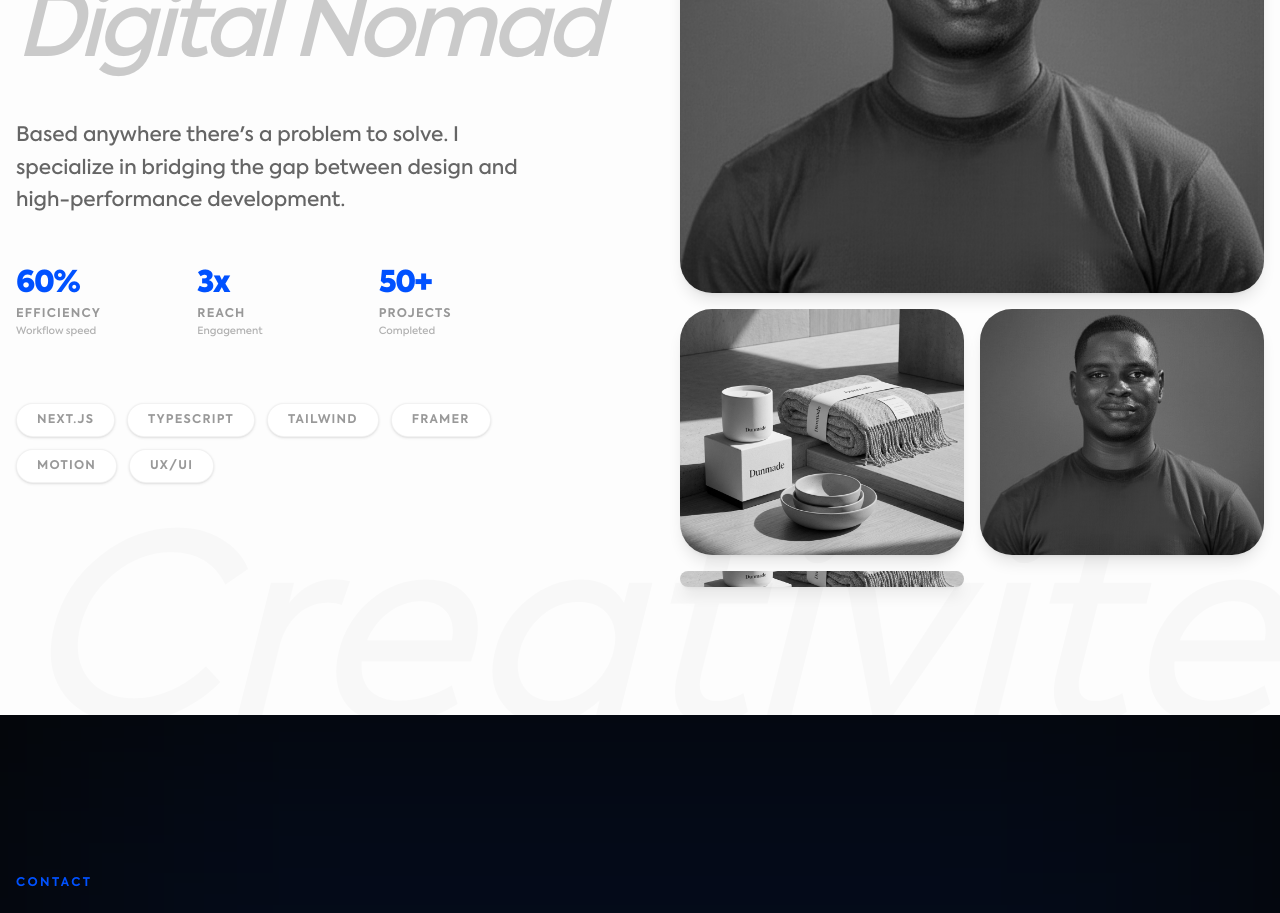
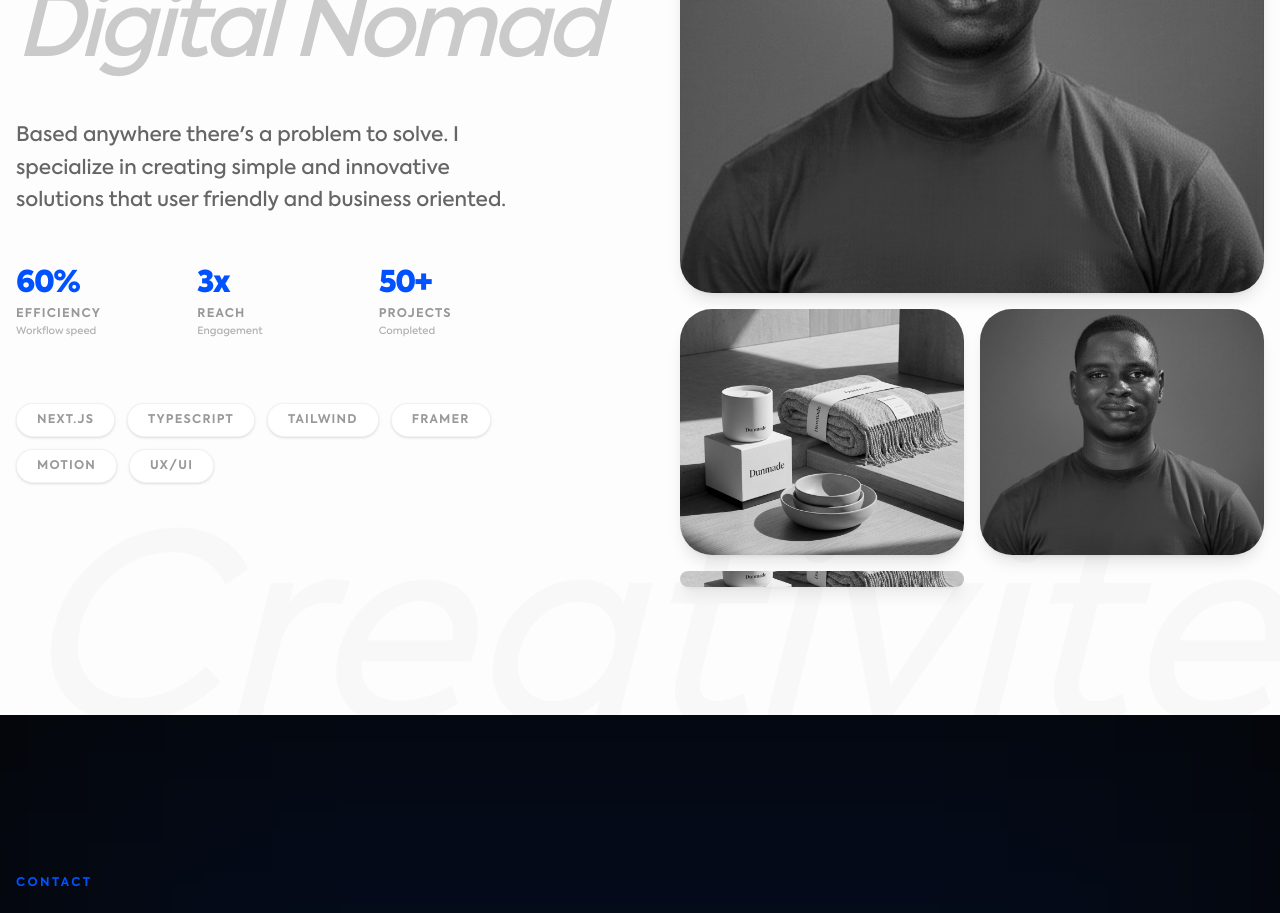
Before and after one commit to Mide29th/joshuababawale, a Next.js app: page / in a window 1280 px wide. Shown: the part 4160-5073 px from the top of the page. Built offline with nearby package versions, Linux system fonts and the light colour scheme.

Commit message:
Subtext Update

```diff
--- a/src/components/About.tsx
+++ b/src/components/About.tsx
@@ -49,7 +49,7 @@ export function About() {
                             className="space-y-8 text-xl text-black/60 font-medium leading-relaxed max-w-lg"
                         >
                             <p>
-                                Based anywhere there's a problem to solve. I specialize in bridging the gap between design and high-performance development.
+                                Based anywhere there's a problem to solve. I specialize in creating simple and innovative solutions that user friendly and business oriented.
                             </p>
                         </motion.div>
 
```
